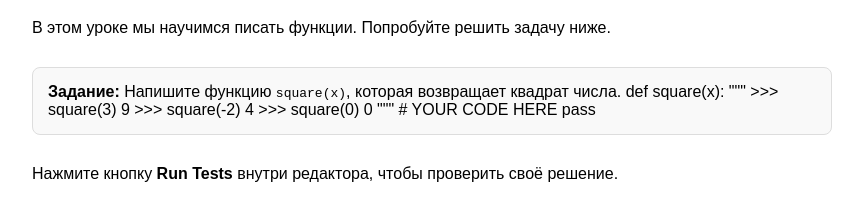
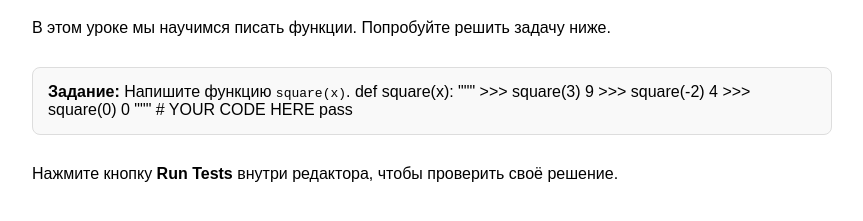
Before and after one commit to Vasilekyanina-source/-, a plain HTML site: page index.html in a window 1280 px wide. Shown: the part 99-320 px from the top of the page, without its empty margins (208-1071 px from the left). Drawn offline with Linux system fonts and the light colour scheme.

Commit message:
Update index.html

```diff
--- a/index.html
+++ b/index.html
@@ -50,7 +50,7 @@ html
 <!--3. ВСТАВЛЯЕМ КОМПОНЕНТ С ЗАДАНИЕМ-->
 <code-exercise-element name="lesson3_square">
     <span slot="prompt">
-        <strong>Задание:</strong> Напишите функцию <code>square(x)</code>, которая возвращает квадрат числа.
+        <strong>Задание:</strong> Напишите функцию <code>square(x)</code>.
     </span>
 
 def square(x):
```
Lines whose indentation alone changed are shown as unchanged.
